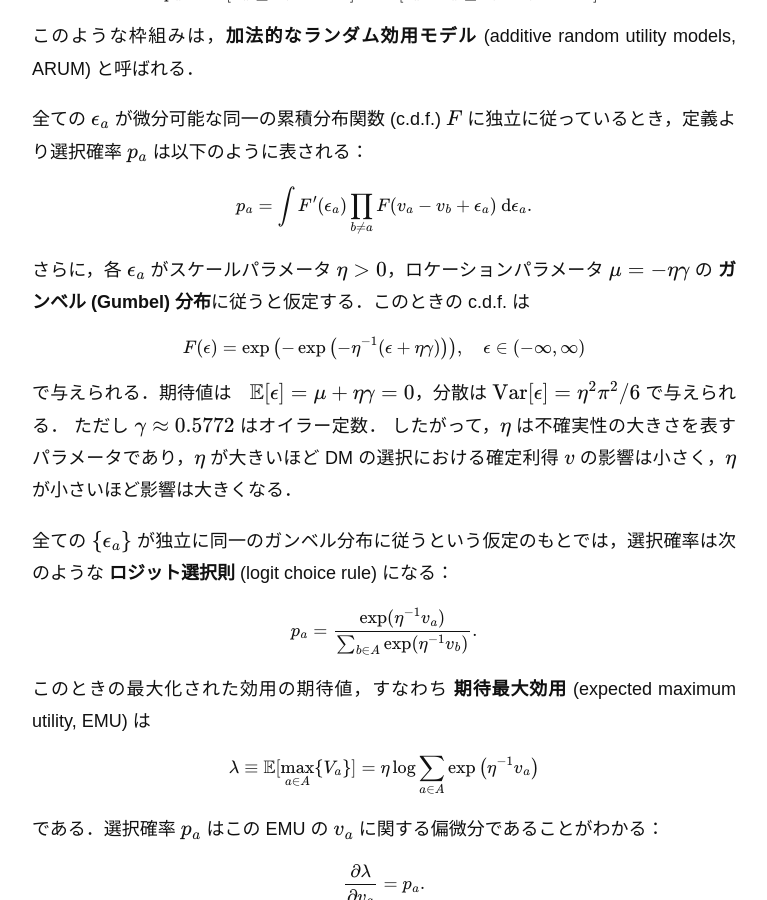
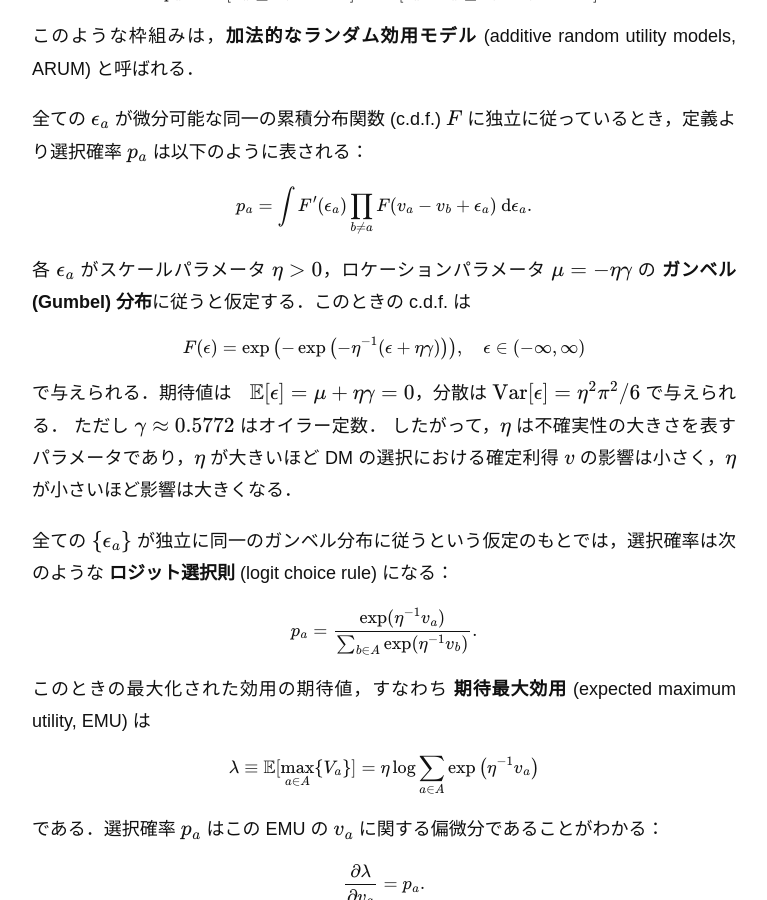
Before and after one commit to mino-osawa/mino-osawa.github.io, a Jekyll site: the page built from _posts/2025-05-29-post.markdown, in a window 1280 px wide and 900 px high, scrolled down 680 px. Shown: the whole window, without its empty margins (256-1023 px from the left). Built offline with Jekyll 4.4.1, drawn with Linux system fonts in a browser that asks for light colours; some web fonts are replaced.

Commit message:
minor fix

```diff
--- a/_posts/2025-05-29-post.markdown
+++ b/_posts/2025-05-29-post.markdown
@@ -35,7 +35,8 @@ $$
 p_a = \int F'(\epsilon_a) \prod_{b \ne a} F(v_a - v_b + \epsilon_a)\ \mathrm{d}\epsilon_a.
 $$
 
-さらに，各 $\epsilon_a$ がスケールパラメータ $\eta > 0$，ロケーションパラメータ $\mu = - \eta\gamma$ の **ガンベル (Gumbel) 分布**に従うと仮定する．このときの c.d.f. は
+
+各 $\epsilon_a$ がスケールパラメータ $\eta > 0$，ロケーションパラメータ $\mu = - \eta\gamma$ の **ガンベル (Gumbel) 分布**に従うと仮定する．このときの c.d.f. は
 
 $$
 F(\epsilon) = \exp\left( - \exp\left(- \eta^{-1} (\epsilon + \eta\gamma)\right) \right),
```
